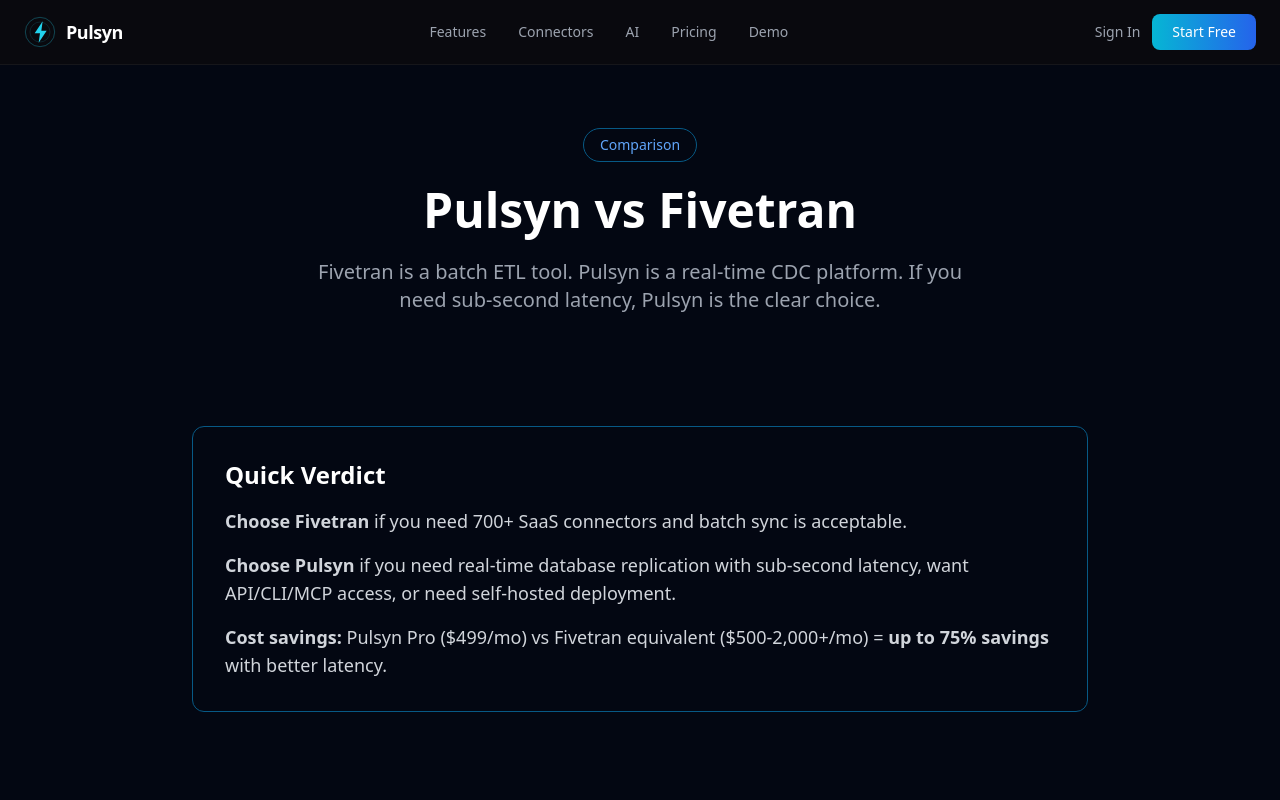
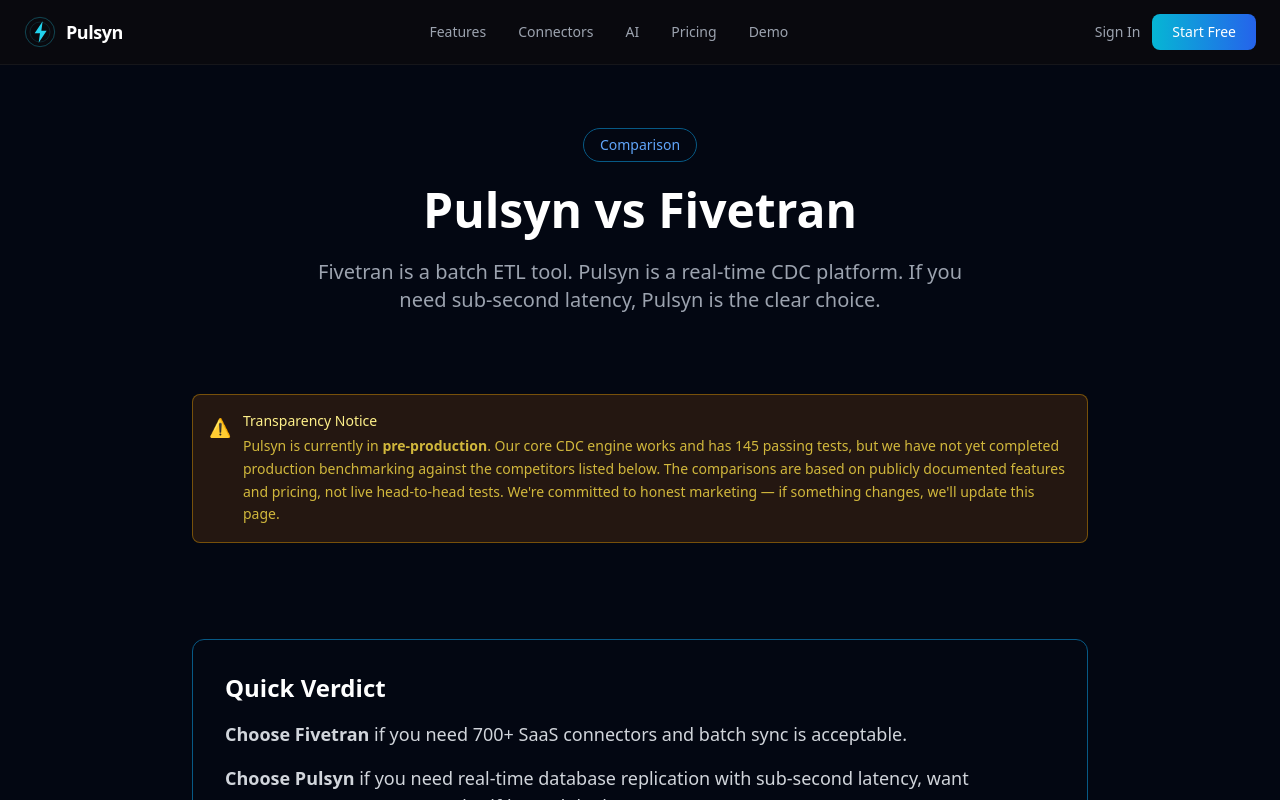
Before and after one commit to tinkss9/pulsyn, a Next.js app in the folder packages/web/: page /vs/fivetran in a window 1280 px wide. Shown: the top 800 px of the page. Built offline with nearby package versions, Linux system fonts and the light colour scheme.

Commit message:
feat: add transparency disclaimer to all comparison pages
- Add ComparisonDisclaimer component with pre-production notice
- Add disclaimer to /vs/fivetran, /vs/airbyte, /vs/confluent, /vs/debezium
- Honest marketing: Pulsyn is pre-production, comparisons based on public docs

```diff
--- a/packages/web/src/app/vs/airbyte/page.tsx
+++ b/packages/web/src/app/vs/airbyte/page.tsx
@@ -26,6 +26,12 @@ export default function AirbyteComparison() {
       <Header />
 
       <section className="pt-32 pb-16 px-6">
+        <div className="max-w-4xl mx-auto">
+          <ComparisonDisclaimer />
+        </div>
+      </section>
+
+      <section className="py-12 px-6">
         <div className="max-w-4xl mx-auto text-center">
           <div className="inline-flex items-center gap-2 bg-pulsyn-950/50 border border-pulsyn-800 rounded-full px-4 py-1.5 mb-6">
             <span className="text-pulsyn-400 text-sm font-medium">Comparison</span>
--- a/packages/web/src/app/vs/confluent/page.tsx
+++ b/packages/web/src/app/vs/confluent/page.tsx
@@ -13,6 +13,12 @@ export default function ConfluentComparison() {
       <Header />
 
       <section className="pt-32 pb-16 px-6">
+        <div className="max-w-4xl mx-auto">
+          <ComparisonDisclaimer />
+        </div>
+      </section>
+
+      <section className="py-12 px-6">
         <div className="max-w-4xl mx-auto text-center">
           <div className="inline-flex items-center gap-2 bg-pulsyn-950/50 border border-pulsyn-800 rounded-full px-4 py-1.5 mb-6">
             <span className="text-pulsyn-400 text-sm font-medium">Comparison</span>
--- a/packages/web/src/app/vs/debezium/page.tsx
+++ b/packages/web/src/app/vs/debezium/page.tsx
@@ -13,6 +13,12 @@ export default function DebeziumComparison() {
       <Header />
 
       <section className="pt-32 pb-16 px-6">
+        <div className="max-w-4xl mx-auto">
+          <ComparisonDisclaimer />
+        </div>
+      </section>
+
+      <section className="py-12 px-6">
         <div className="max-w-4xl mx-auto text-center">
           <div className="inline-flex items-center gap-2 bg-pulsyn-950/50 border border-pulsyn-800 rounded-full px-4 py-1.5 mb-6">
             <span className="text-pulsyn-400 text-sm font-medium">Comparison</span>
--- a/packages/web/src/app/vs/fivetran/page.tsx
+++ b/packages/web/src/app/vs/fivetran/page.tsx
@@ -1,6 +1,7 @@
 import Link from 'next/link';
 import type { Metadata } from 'next';
 import Header from '@/components/Header';
+import { ComparisonDisclaimer } from '@/components/ComparisonDisclaimer';
 
 export const metadata: Metadata = {
   title: 'Pulsyn vs Fivetran — Real-time CDC vs Batch ETL',
@@ -44,6 +45,13 @@ export default function FivetranComparison() {
             Fivetran is a batch ETL tool. Pulsyn is a real-time CDC platform.
             If you need sub-second latency, Pulsyn is the clear choice.
           </p>
+        </div>
+      </section>
+
+      {/* Disclaimer */}
+      <section className="py-4 px-6">
+        <div className="max-w-4xl mx-auto">
+          <ComparisonDisclaimer />
         </div>
       </section>
 
--- /dev/null
+++ b/packages/web/src/components/ComparisonDisclaimer.tsx
@@ -0,0 +1,21 @@
+// Comparison Disclaimer — shown on all /vs/ pages
+export function ComparisonDisclaimer() {
+  return (
+    <div className="bg-yellow-900/30 border border-yellow-600/50 rounded-lg p-4 mb-8">
+      <div className="flex items-start gap-3">
+        <span className="text-yellow-400 text-lg mt-0.5">⚠</span>
+        <div>
+          <p className="text-yellow-200 text-sm font-medium mb-1">
+            Transparency Notice
+          </p>
+          <p className="text-yellow-300/80 text-sm leading-relaxed">
+            Pulsyn is currently in <strong>pre-production</strong>. Our core CDC engine works and has 145 passing tests,
+            but we have not yet completed production benchmarking against the competitors listed below.
+            The comparisons are based on publicly documented features and pricing, not live head-to-head tests.
+            We&apos;re committed to honest marketing — if something changes, we&apos;ll update this page.
+          </p>
+        </div>
+      </div>
+    </div>
+  );
+}
```
